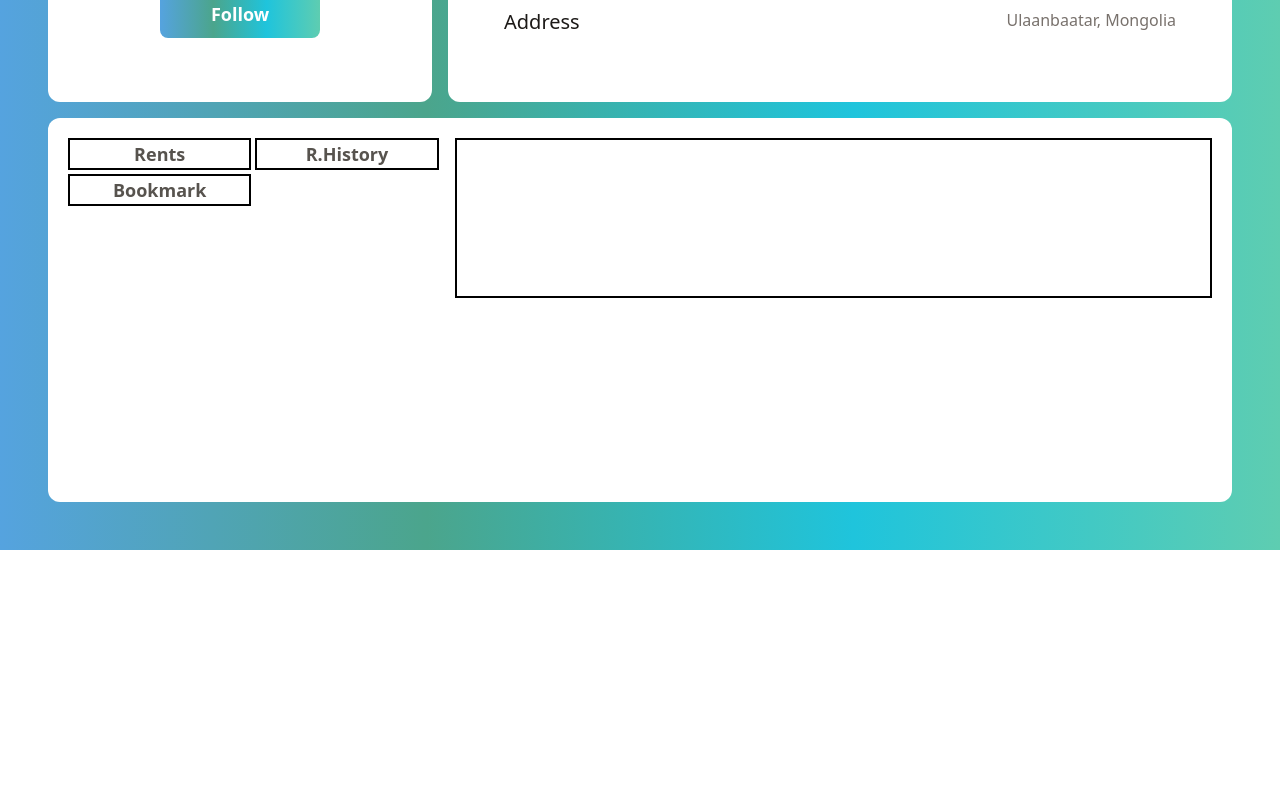
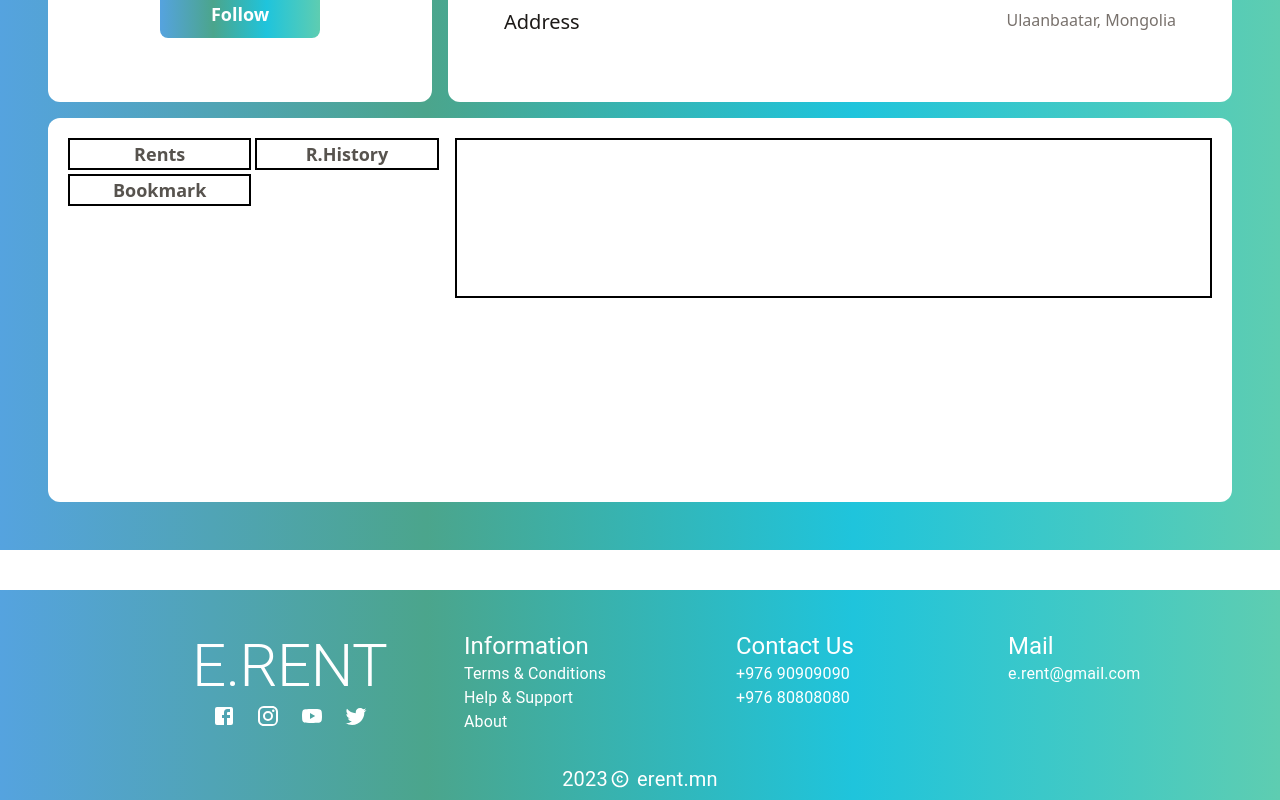
Before and after one commit to MuugiiU/project, a Next.js app in the folder front_end/: page /User in a window 1280 px wide. Shown: the part 330-1130 px from the top of the page. Before the commit the page ends 880 px from the top, so only its background shows below. Built offline with nearby package versions, Linux system fonts and the light colour scheme.

Commit message:
footer shinechilsen

```diff
--- a/front_end/src/components/Footer/index.tsx
+++ b/front_end/src/components/Footer/index.tsx
@@ -33,10 +33,11 @@ export default function Footer() {
         background:
           "linear-gradient(to right, #55A3DF,#4BA58C,#1FC4DC, #5ECDB1)",
         paddingTop: "40px",
-        paddingBottom: "10px",
         marginTop: "40px",
-        position: "absolute",
         width: "100%",
+        height: { lg: "210px", sm: "350px", xs: "560px" },
+        display: "inline-block",
+        position: "sticky",
         bottom: "0",
       }}
     >
@@ -50,6 +51,7 @@ export default function Footer() {
         <Grid
           item
           lg={3}
+          sm={12}
           xs={12}
           sx={{
             textAlign: {
@@ -66,13 +68,22 @@ export default function Footer() {
             <Link href="#" sx={{ paddingLeft: { md: "20px" }, color: "white" }}>
               <Facebook />
             </Link>
-            <Link href="#" sx={{ paddingLeft: { md: "20px" }, color: "white" }}>
+            <Link
+              href="#"
+              sx={{ paddingLeft: { md: "20px", xs: "15px" }, color: "white" }}
+            >
               <Instagram />
             </Link>
-            <Link href="#" sx={{ paddingLeft: { md: "20px" }, color: "white" }}>
+            <Link
+              href="#"
+              sx={{ paddingLeft: { md: "20px", xs: "15px" }, color: "white" }}
+            >
               <YouTube />
             </Link>
-            <Link href="#" sx={{ paddingLeft: { md: "20px" }, color: "white" }}>
+            <Link
+              href="#"
+              sx={{ paddingLeft: { md: "20px", xs: "15px" }, color: "white" }}
+            >
               <Twitter />
             </Link>
           </Grid>
@@ -80,6 +91,7 @@ export default function Footer() {
         <Grid
           item
           lg={3}
+          sm={4}
           xs={12}
           sx={{
             display: "flex",
@@ -88,66 +100,52 @@ export default function Footer() {
             paddingTop: { xs: "40px", lg: "0px" },
           }}
         >
-          <Typography color="white" variant="h4">
+          <Typography color="white" variant="h5">
             Information
           </Typography>
           <Link href="#" sx={{ textDecoration: "none" }}>
-            <Typography color="white" variant="h6">
-              Terms & Conditions
-            </Typography>
+            <Typography color="white">Terms & Conditions</Typography>
           </Link>
           <Link href="#" sx={{ textDecoration: "none" }}>
-            <Typography color="white" variant="h6">
-              Help & Support
-            </Typography>
+            <Typography color="white">Help & Support</Typography>
           </Link>
           <Link href="#" sx={{ textDecoration: "none" }}>
-            <Typography color="white" variant="h6">
-              About
-            </Typography>
+            <Typography color="white">About</Typography>
           </Link>
         </Grid>
         <Grid
           item
           lg={3}
+          sm={4}
           xs={12}
           sx={{
             textAlign: { xs: "center", lg: "start" },
             paddingTop: { xs: "40px", lg: "0px" },
           }}
         >
-          <Typography color="white" variant="h4">
+          <Typography color="white" variant="h5">
             Contact Us
           </Typography>
-          <Typography color="white" variant="h6">
-            +976 90909090
-          </Typography>
-          <Typography color="white" variant="h6">
-            +976 80808080
-          </Typography>
+          <Typography color="white">+976 90909090</Typography>
+          <Typography color="white">+976 80808080</Typography>
         </Grid>
         <Grid
           lg={3}
+          sm={4}
           xs={12}
           sx={{
             textAlign: { xs: "center", lg: "start" },
             paddingTop: { xs: "40px", lg: "0px" },
           }}
         >
-          <Typography color="white" variant="h4">
+          <Typography color="white" variant="h5">
             Mail
           </Typography>
-          <Typography
-            color="white"
-            variant="h6"
-            sx={{ paddingTop: { md: "5px" } }}
-          >
-            e.rent@gmail.com
-          </Typography>
+          <Typography color="white">e.rent@gmail.com</Typography>
         </Grid>
       </Grid>
       <Grid xs={12} sx={{ textAlign: "center", paddingTop: "10px" }}>
-        <Typography color="white" variant="h6">
+        <Typography color="white" sx={{ fontSize: "20px" }}>
           2023
           <Copyright sx={{ height: "20px", marginBottom: "4px" }} /> erent.mn
         </Typography>
--- a/front_end/src/pages/User.tsx
+++ b/front_end/src/pages/User.tsx
@@ -1,7 +1,8 @@
-import React, { useState } from "react";
+import React, { useEffect, useState } from "react";
 import Rents from "@/components/UserComp/Rents";
 import History from "@/components/UserComp/History";
 import Bookmark from "@/components/UserComp/Bookmark";
+import Footer from "@/components/Footer";
 const COMPONENTS = [
   {
     title: "Rents",
@@ -23,10 +24,11 @@ const User = () => {
     component: "",
   });
 
-  const handleClicked = (eko) => {
-    setSelectedComponent(eko);
+  const handleClicked = (e) => {
+    setSelectedComponent(e);
   };
   return (
+    <>
       <div
         style={{
           background:
@@ -60,7 +62,9 @@ const User = () => {
           <div className="bg-white md:col-span-2 rounded-xl">
             <div className="h-96 p-10 rounded-2xl">
               <div className="flex justify-between p-4">
-              <h1 className="font-medium text-xl text-stone-900">Full Name</h1>
+                <h1 className="font-medium text-xl text-stone-900">
+                  Full Name
+                </h1>
                 <p className="text-stone-500">Myagmardorj Bilguunerkh</p>
               </div>
               <div className="w-full h-0.5 bg-black my-2 scale-y-50 "></div>
@@ -111,6 +115,10 @@ const User = () => {
           </div>
         </div>
       </div>
+      <footer>
+        <Footer />
+      </footer>
+    </>
   );
 };
 
```
Lines whose indentation alone changed are shown as unchanged.
